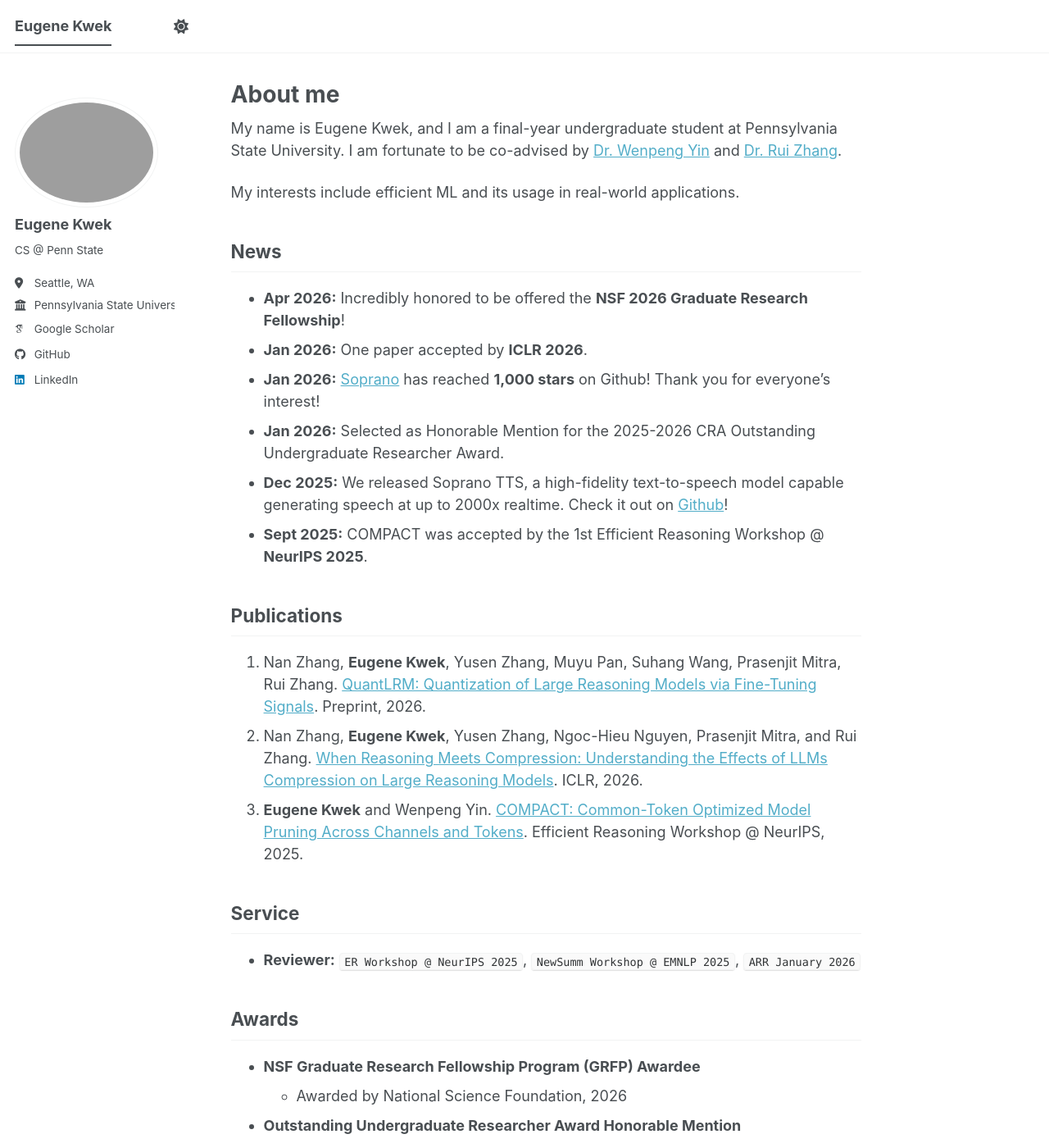
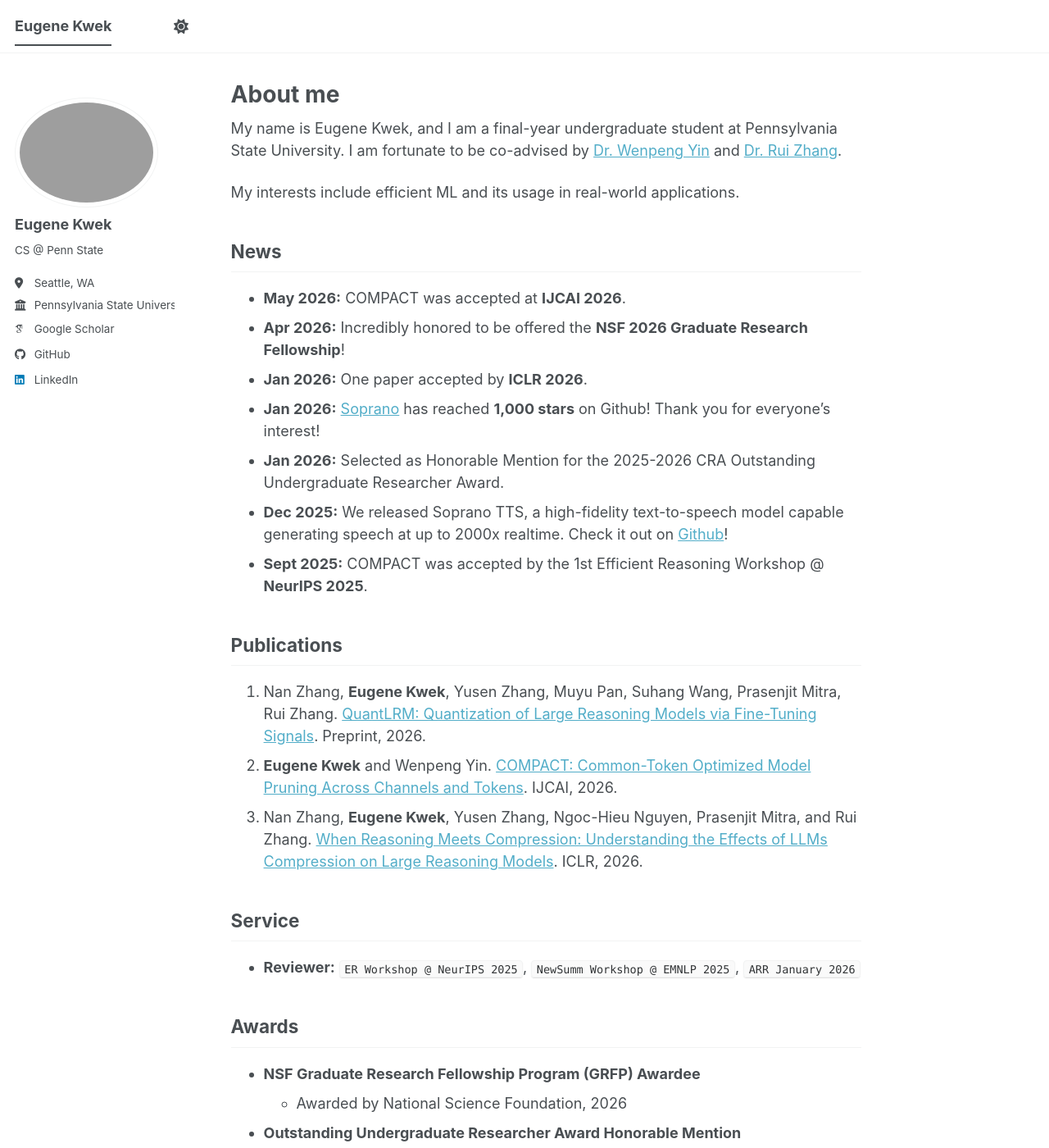
Before and after one commit to ekwek1/ekwek1.github.io, a Jekyll site: the page built from _pages/about.md, in a window 1280 px wide and 1400 px high. Shown: the whole window at 82% size. Built offline with Jekyll 4.4.1, drawn with Linux system fonts in a browser that asks for light colours; some web fonts are replaced; a script bundle is joined from its source files by our own code; library files that are not in the unit come from our copies.

Commit message:
Update about.md

```diff
--- a/_pages/about.md
+++ b/_pages/about.md
@@ -12,6 +12,7 @@ My name is Eugene Kwek, and I am a final-year undergraduate student at Pennsylva
 My interests include efficient ML and its usage in real-world applications.
 
 ## News
+- **May 2026:** COMPACT was accepted at **IJCAI 2026**.
 - **Apr 2026:** Incredibly honored to be offered the **NSF 2026 Graduate Research Fellowship**!
 - **Jan 2026:** One paper accepted by **ICLR 2026**.
 - **Jan 2026:** [Soprano](https://github.com/ekwek1/soprano) has reached **1,000 stars** on Github! Thank you for everyone's interest!
@@ -21,8 +22,8 @@ My interests include efficient ML and its usage in real-world applications.
 
 ## Publications
 1. Nan Zhang, **Eugene Kwek**, Yusen Zhang, Muyu Pan, Suhang Wang, Prasenjit Mitra, Rui Zhang. [QuantLRM: Quantization of Large Reasoning Models via Fine-Tuning Signals](https://arxiv.org/abs/2602.02581). Preprint, 2026.
-2. Nan Zhang, **Eugene Kwek**, Yusen Zhang, Ngoc-Hieu Nguyen, Prasenjit Mitra, and Rui Zhang. [When Reasoning Meets Compression: Understanding the Effects of LLMs Compression on Large Reasoning Models](https://arxiv.org/abs/2504.02010). ICLR, 2026.
-3. **Eugene Kwek** and Wenpeng Yin. [COMPACT: Common-Token Optimized Model Pruning Across Channels and Tokens](https://arxiv.org/abs/2509.06836). Efficient Reasoning Workshop @ NeurIPS, 2025.
+2. **Eugene Kwek** and Wenpeng Yin. [COMPACT: Common-Token Optimized Model Pruning Across Channels and Tokens](https://arxiv.org/abs/2509.06836). IJCAI, 2026.
+3. Nan Zhang, **Eugene Kwek**, Yusen Zhang, Ngoc-Hieu Nguyen, Prasenjit Mitra, and Rui Zhang. [When Reasoning Meets Compression: Understanding the Effects of LLMs Compression on Large Reasoning Models](https://arxiv.org/abs/2504.02010). ICLR, 2026.
 
 ## Service
 - **Reviewer:** `ER Workshop @ NeurIPS 2025`, `NewSumm Workshop @ EMNLP 2025`, `ARR January 2026`
```
